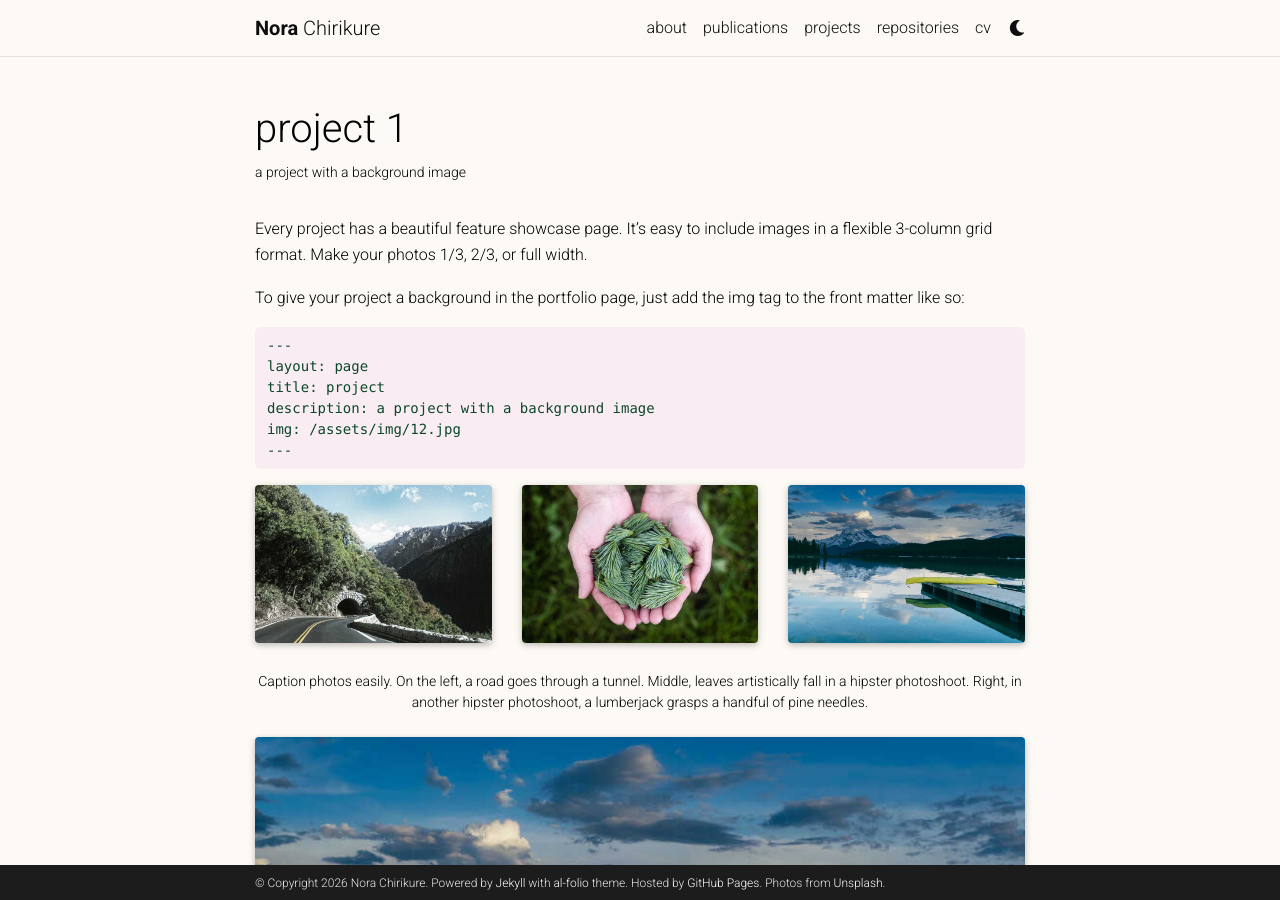
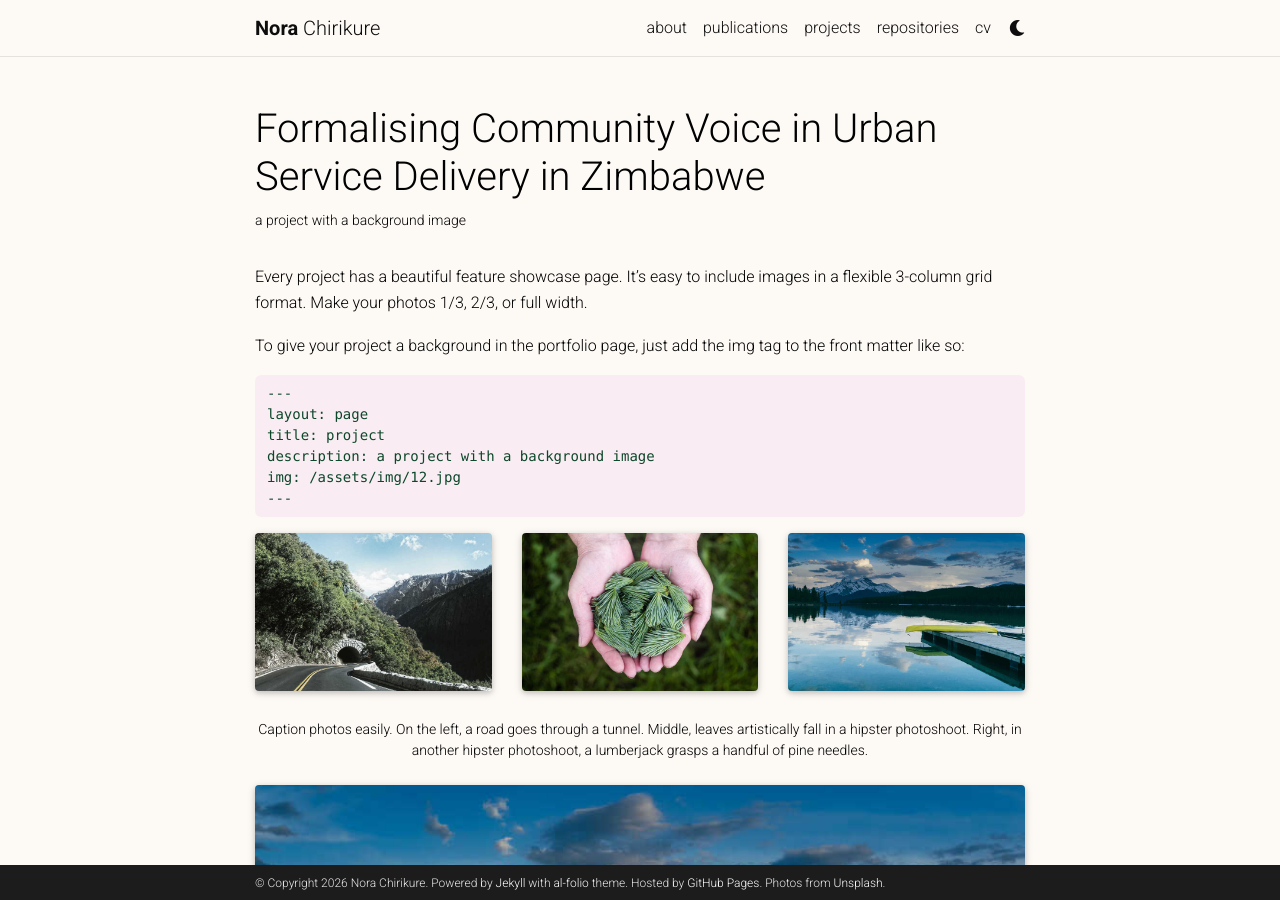
Before and after one commit to norachirikure/www, a Jekyll site: the page built from _projects/1_project.md, in a window 1280 px wide and 900 px high. Built offline with Jekyll 4.4.1, drawn with Linux system fonts in a browser that asks for light colours; full-size pictures stand in for the smaller copies a plugin makes; comment, search, counter and statistics services are not loaded; a style sheet for code colours, icons or effects is not loaded.

Commit message:
Update project title and image in 1_project.md

```diff
--- a/_projects/1_project.md
+++ b/_projects/1_project.md
@@ -1,8 +1,8 @@
 ---
 layout: page
-title: project 1
+title: Formalising Community Voice in Urban Service Delivery in Zimbabwe
 description: a project with a background image
-img: assets/img/12.jpg
+img: assets/poorservice.jpeg
 importance: 1
 category: work
 ---
```
